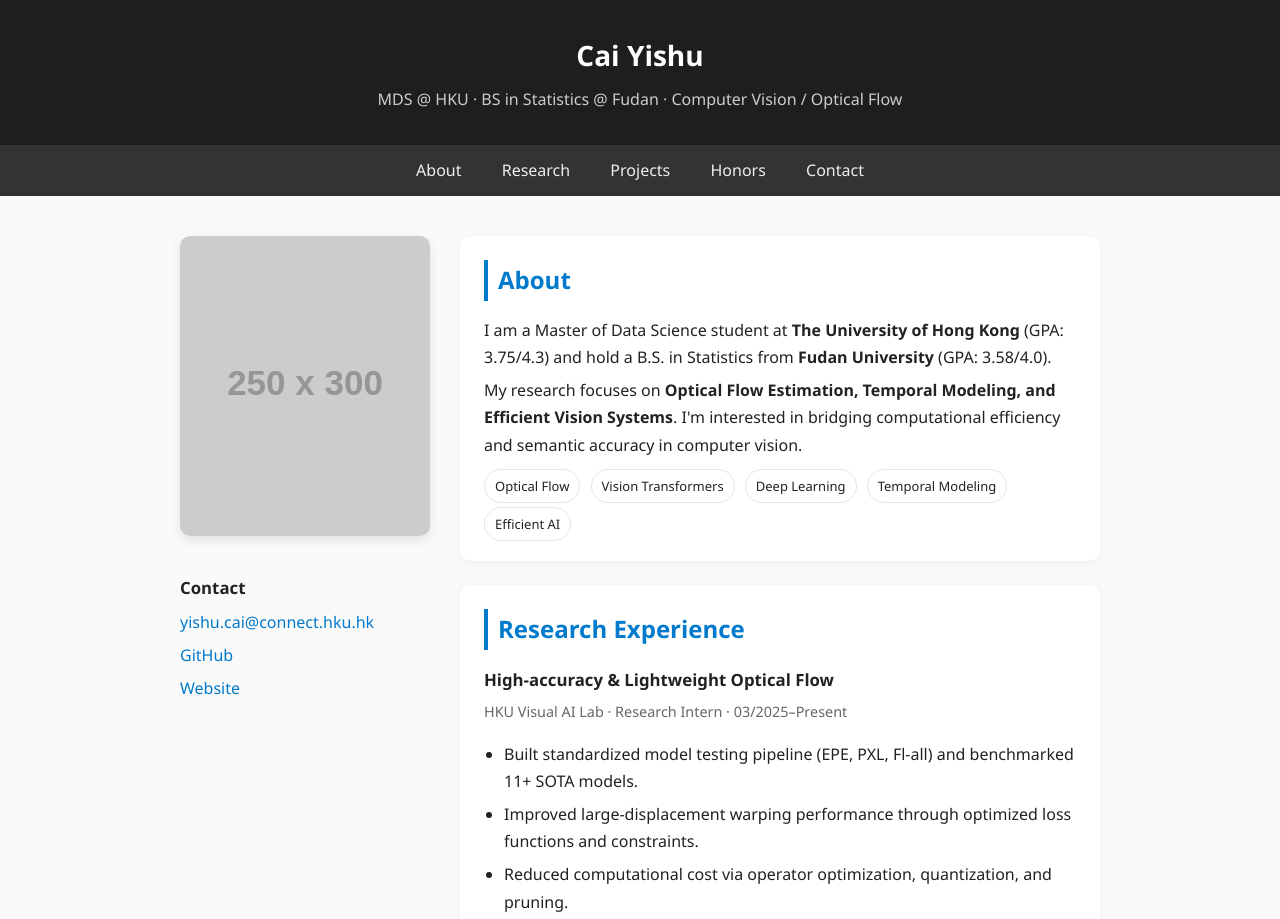
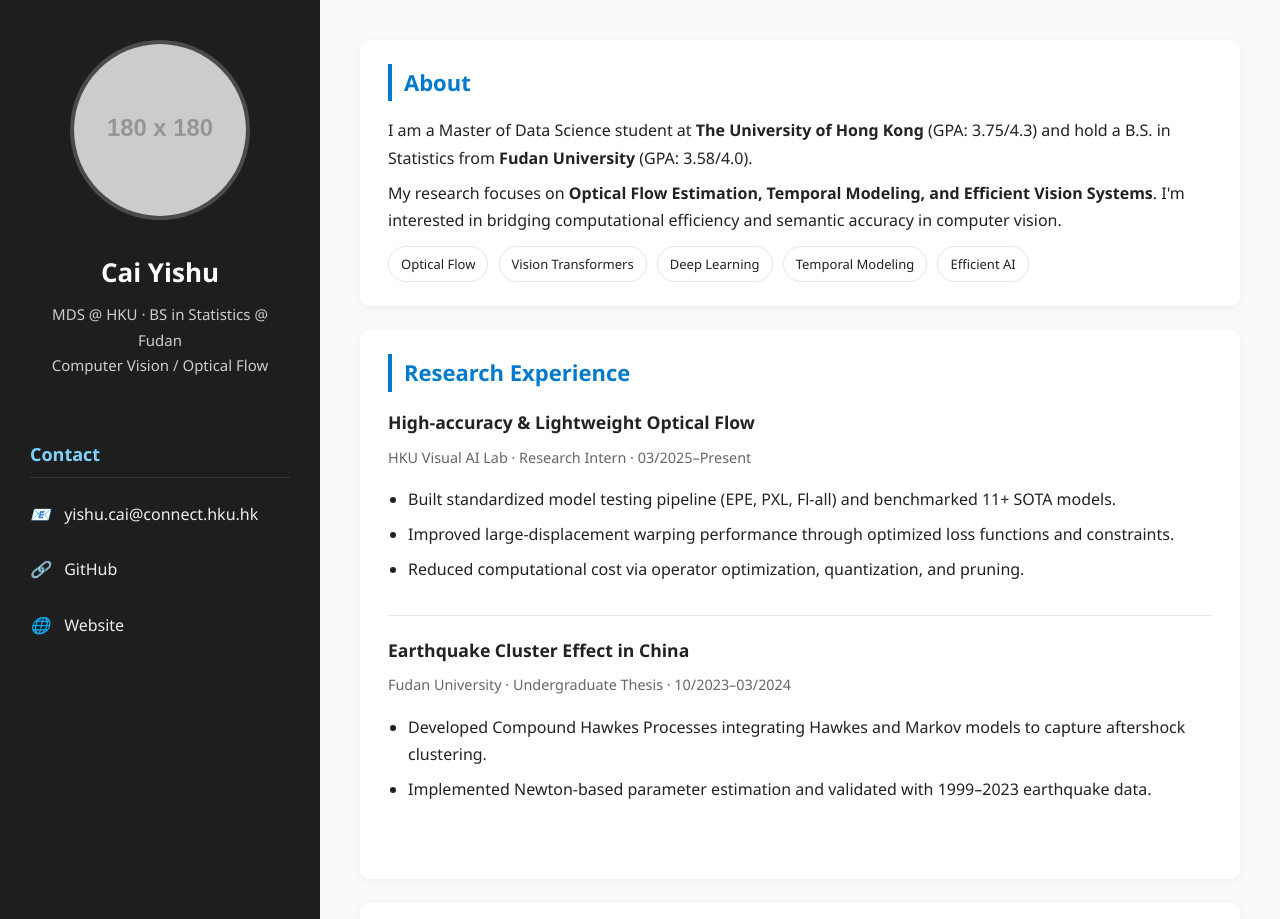
Before and after one commit to YiShu0115/YiShu0115.github.io, a plain HTML site: page index.html in a window 1280 px wide. Shown: the top 919 px of the page. Drawn offline with Linux system fonts and the light colour scheme; placeholder pictures from the web are drawn by us.

Commit message:
Update index.html

```diff
--- a/index.html
+++ b/index.html
@@ -20,58 +20,76 @@
       background: var(--bg);
       color: var(--fg);
       font: 16px/1.7 "Segoe UI", Roboto, Helvetica, Arial, sans-serif;
+      display: flex;
+      min-height: 100vh;
     }
-    header {
+
+    /* 左侧边栏样式 */
+    .sidebar {
+      width: 320px;
       background: var(--ink);
       color: #fff;
-      padding: 32px 16px;
+      padding: 40px 30px;
+      display: flex;
+      flex-direction: column;
+    }
+    .profile-pic {
+      width: 180px;
+      height: 180px;
+      border-radius: 50%;
+      margin: 0 auto 30px;
+      border: 4px solid rgba(255,255,255,0.2);
+      object-fit: cover;
+    }
+    .sidebar h1 {
+      margin: 0 0 8px;
+      font-size: 26px;
+      font-weight: 600;
       text-align: center;
     }
-    header h1 {
-      margin: 0 0 6px;
-      font-size: 28px;
-      font-weight: 600;
+    .sidebar p {
+      margin: 0 0 30px;
+      color: #ccc;
+      text-align: center;
+      font-size: 15px;
     }
-    header p { margin: 0; color: #ccc; }
-    nav {
-      background: #333;
+    .contact-info {
+      margin-top: 30px;
+    }
+    .contact-info h3 {
+      color: #7fd3ff;
+      margin: 0 0 15px;
+      font-size: 18px;
+      border-bottom: 1px solid rgba(255,255,255,0.1);
+      padding-bottom: 8px;
+    }
+    .contact-info a {
+      display: block;
+      color: #eee;
+      text-decoration: none;
+      margin-bottom: 12px;
+      padding: 8px 0;
+      transition: color 0.3s;
+    }
+    .contact-info a:hover {
+      color: #7fd3ff;
+    }
+    .contact-info i {
+      margin-right: 10px;
+      width: 20px;
       text-align: center;
     }
-    nav a {
-      display: inline-block;
-      color: #eee;
-      text-decoration: none;
-      padding: 12px 14px;
-      margin: 0 4px;
-      font-weight: 500;
-    }
-    nav a:hover { color: #7fd3ff; }
-    main {
-      max-width: 960px;
-      margin: 40px auto;
-      padding: 0 20px;
-    }
-    .content-wrapper {
-      display: flex;
-      gap: 30px;
-      margin-bottom: 40px;
-    }
-    .profile-section {
-      flex: 0 0 250px;
-    }
-    .profile-pic {
-      width: 100%;
-      border-radius: 10px;
-      margin-bottom: 20px;
-      box-shadow: 0 4px 12px rgba(0,0,0,0.1);
-    }
+
+    /* 右侧内容区域样式 */
     .main-content {
       flex: 1;
+      padding: 40px;
+      overflow-y: auto;
     }
     section {
       background: var(--card);
       border-radius: 10px;
-      padding: 24px 24px 20px;
+      padding: 24px 28px;
       margin-bottom: 24px;
       box-shadow: 0 2px 10px rgba(0,0,0,0.05);
     }
@@ -79,14 +97,15 @@
       color: var(--primary);
       margin: 0 0 16px;
       border-left: 4px solid var(--primary);
-      padding-left: 10px;
+      padding-left: 12px;
+      font-size: 22px;
     }
     h3 {
       margin: 10px 0 4px;
-      font-size: 1.05rem;
+      font-size: 1.1rem;
       color: var(--fg);
     }
-    p, li { margin: 6px 0; }
+    p, li { margin: 8px 0; }
     ul { padding-left: 20px; }
     a { color: var(--primary); text-decoration: none; }
     a:hover { text-decoration: underline; }
@@ -95,19 +114,13 @@
       display: inline-block;
       border: 1px solid var(--line);
       border-radius: 999px;
-      padding: 5px 10px;
+      padding: 6px 12px;
       margin: 4px 6px 0 0;
       background: #fff;
       font-size: 13px;
     }
-    footer {
-      text-align: center;
-      color: var(--muted);
-      border-top: 1px solid var(--line);
-      padding: 28px 12px;
-      margin-top: 40px;
-      font-size: 0.9rem;
-    }
+
+    /* 研究项目和项目样式 */
     .research-item, .project-item {
       margin-bottom: 20px;
       padding-bottom: 15px;
@@ -116,52 +129,44 @@
     .research-item:last-child, .project-item:last-child {
       border-bottom: none;
     }
+
+    /* 响应式设计 */
     @media (max-width: 768px) {
-      .content-wrapper {
+      body {
         flex-direction: column;
       }
-      .profile-section {
-        flex: 1;
-        text-align: center;
+      .sidebar {
+        width: 100%;
+        padding: 30px 20px;
       }
-      .profile-pic {
-        max-width: 200px;
+      .main-content {
+        padding: 20px;
       }
     }
   </style>
 </head>
 <body>
-  <header>
+  <!-- 左侧边栏 -->
+  <div class="sidebar">
+    <img src="https://via.placeholder.com/180" alt="Cai Yishu" class="profile-pic">
     <h1>Cai Yishu</h1>
-    <p>MDS @ HKU · BS in Statistics @ Fudan · Computer Vision / Optical Flow</p>
-  </header>
+    <p>MDS @ HKU · BS in Statistics @ Fudan<br>Computer Vision / Optical Flow</p>
 
-  <nav>
-    <a href="#about">About</a>
-    <a href="#research">Research</a>
-    <a href="#projects">Projects</a>
-    <a href="#awards">Honors</a>
-    <a href="#contact">Contact</a>
-  </nav>
-
-  <main>
-    <div class="content-wrapper">
-      <div class="profile-section">
-        <img src="https://via.placeholder.com/250x300" alt="Cai Yishu" class="profile-pic">
-        <div>
+    <div class="contact-info">
       <h3>Contact</h3>
-          <p>
-            <a href="mailto:yishu.cai@connect.hku.hk">yishu.cai@connect.hku.hk</a>
-          </p>
-          <p>
-            <a href="https://github.com/YiShu0115" target="_blank">GitHub</a>
-          </p>
-          <p>
-            <a href="https://YiShu0115.github.io" target="_blank">Website</a>
-          </p>
+      <a href="mailto:yishu.cai@connect.hku.hk">
+        <i>📧</i> yishu.cai@connect.hku.hk
+      </a>
+      <a href="https://github.com/YiShu0115" target="_blank">
+        <i>🔗</i> GitHub
+      </a>
+      <a href="https://YiShu0115.github.io" target="_blank">
+        <i>🌐</i> Website
+      </a>
     </div>
   </div>
 
+  <!-- 右侧内容区域 -->
   <div class="main-content">
     <section id="about">
       <h2>About</h2>
@@ -231,11 +236,5 @@
       </ul>
     </section>
   </div>
-    </div>
-  </main>
-
-  <footer>
-    © 2025 Cai Yishu · Built with ❤️ on GitHub Pages
-  </footer>
 </body>
 </html>
```
Lines whose indentation alone changed are shown as unchanged.
